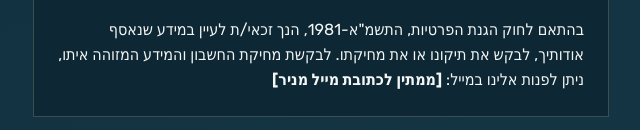
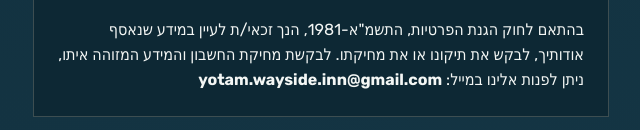
Before and after one commit to Yogihugy/khan-yotam-app, a React (Vite) app in the folder client/: page /policy in a window 1280 px wide. Shown: the part 2716-2846 px from the top of the page, without its empty margins (319-959 px from the left). Built offline with nearby package versions, Linux system fonts and the light colour scheme; no server answers.

Commit message:
docs: add contact email to privacy policy deletion request section

```diff
--- a/client/src/pages/PolicyPage.tsx
+++ b/client/src/pages/PolicyPage.tsx
@@ -197,7 +197,7 @@ export function PolicyPage() {
             בהתאם לחוק הגנת הפרטיות, התשמ&quot;א-1981, הנך זכאי/ת לעיין
             במידע שנאסף אודותיך, לבקש את תיקונו או את מחיקתו. לבקשת
             מחיקת החשבון והמידע המזוהה איתו, ניתן לפנות אלינו במייל:{' '}
-            <strong>[ממתין לכתובת מייל מניר]</strong>
+            <strong>yotam.wayside.inn@gmail.com</strong>
           </p>
         </section>
       </article>
```
